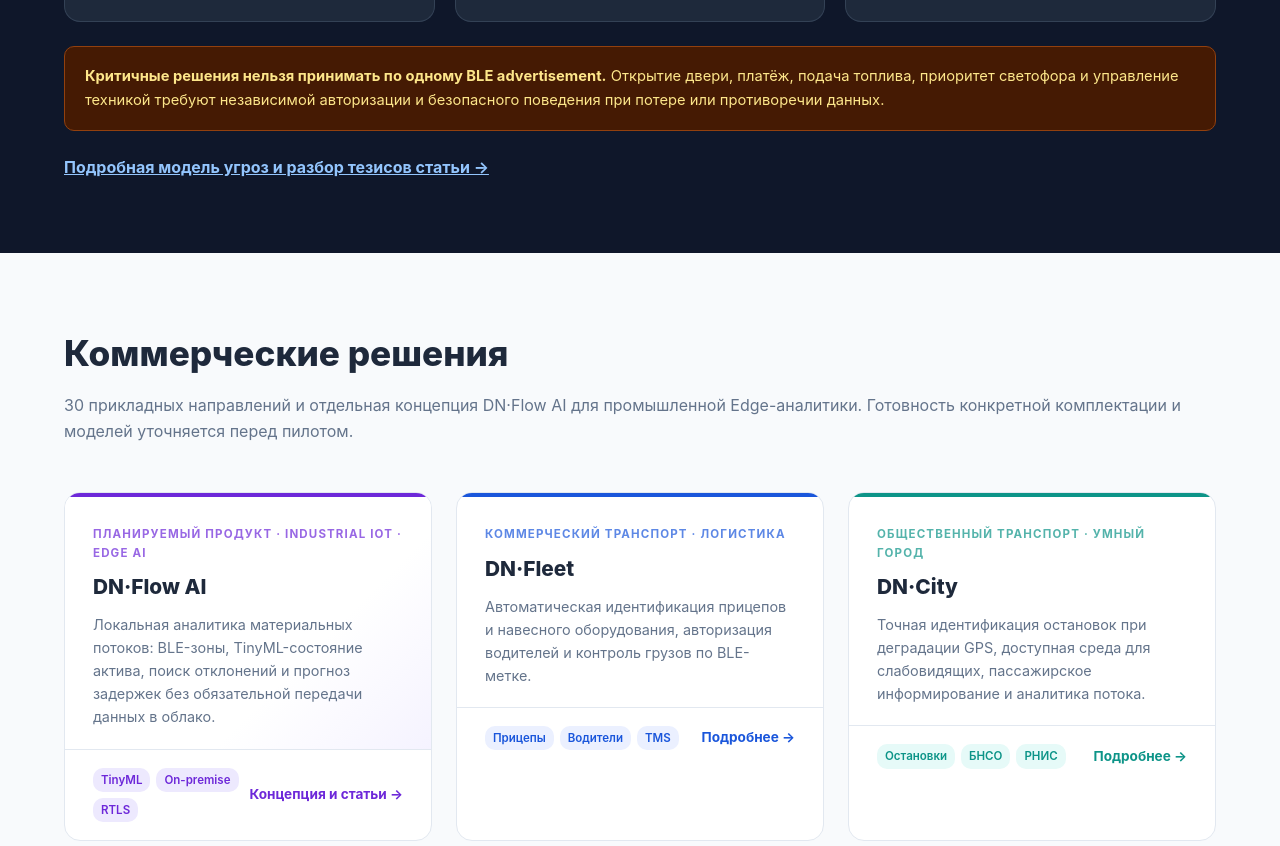
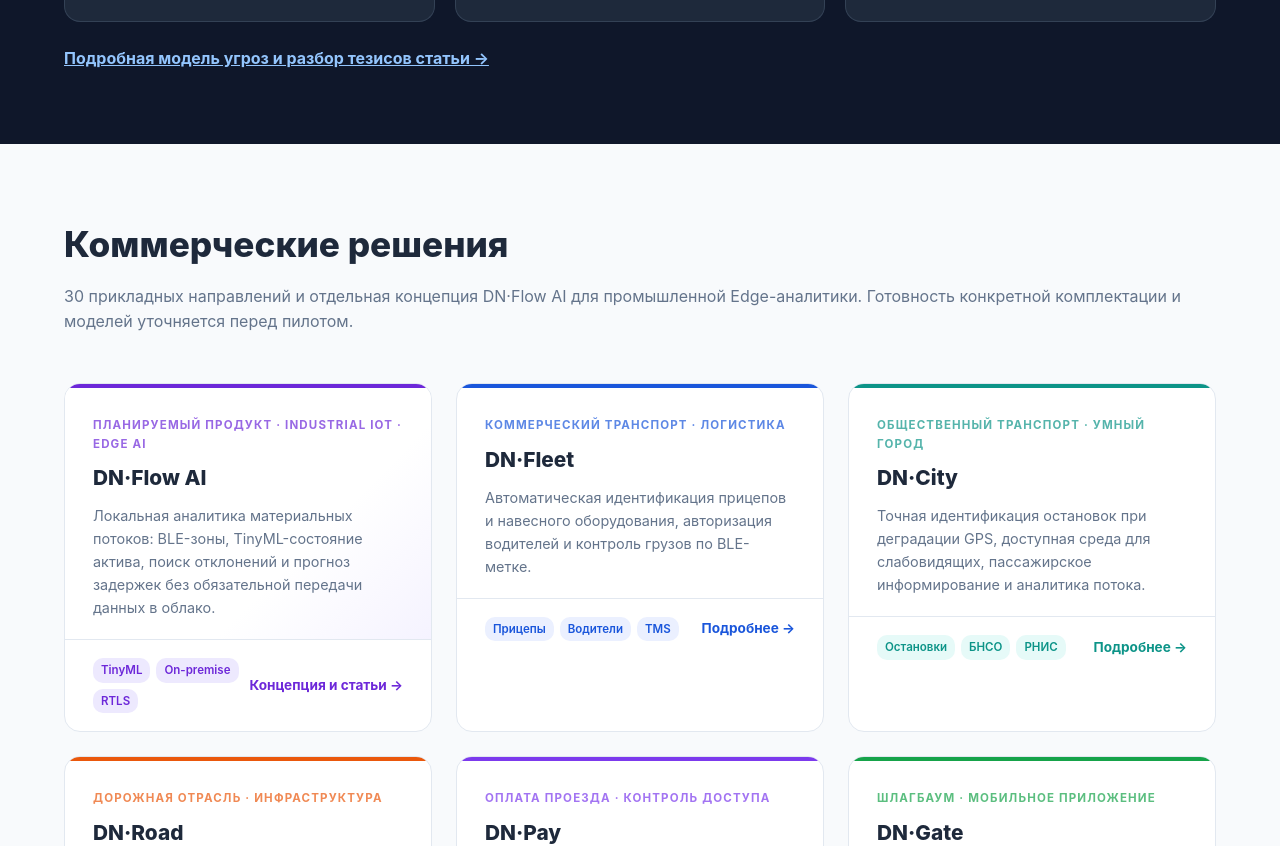
Before and after one commit to sayr777/dn-beacon, a plain HTML site: page index.html in a window 1280 px wide. Shown: the part 1839-2685 px from the top of the page. Drawn offline with Linux system fonts and the light colour scheme.

Commit message:
Remove homepage BLE critical decisions notice

```diff
--- a/index.html
+++ b/index.html
@@ -255,7 +255,6 @@
   .security-card.controls { border-top: 4px solid #60a5fa; }
   .security-card h3 { color: #fff; font-size: 1.05rem; margin-bottom: 12px; }
   .security-card li { color: #cbd5e1; font-size: .9rem; margin: 7px 0 0 18px; }
-  .security-note { margin-top: 24px; padding: 18px 20px; border-radius: 10px; background: #451a03; border: 1px solid #92400e; color: #fde68a; font-size: .92rem; }
   .security-link { display: inline-block; margin-top: 24px; color: #93c5fd; font-weight: 700; }
 
   .contact { padding: 80px 5%; background: linear-gradient(135deg, var(--slate) 0%, #0f1e3c 100%); color: #fff; text-align: center; }
@@ -345,7 +344,6 @@
       </ul>
     </article>
   </div>
-  <div class="security-note"><strong>Критичные решения нельзя принимать по одному BLE advertisement.</strong> Открытие двери, платёж, подача топлива, приоритет светофора и управление техникой требуют независимой авторизации и безопасного поведения при потере или противоречии данных.</div>
   <a class="security-link" href="ble-security/index.html">Подробная модель угроз и разбор тезисов статьи →</a>
 </section>
 
```
